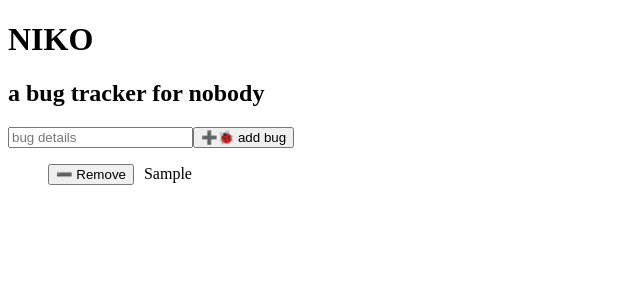
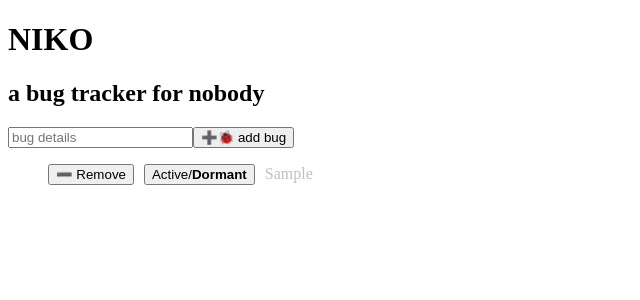
Before and after one commit to Objective-Enterprises/nik-react-ts, a React (Vite) app in the folder assignment/bug-tracker/: page / in a window 1280 px wide. Both pictures are taken after typing "Sample" into the empty fields and a click on the button "➕🐞 add bug". Shown: the top 300 px of the page, without its empty margins (0-640 px from the left). Built offline with nearby package versions, Linux system fonts and the light colour scheme.

Commit message:
implement the toggle button

```diff
--- a/assignment/bug-tracker/src/BugController.tsx
+++ b/assignment/bug-tracker/src/BugController.tsx
@@ -1,13 +1,13 @@
 import { useState } from "react";
 import AddBugForm from "./AddBugForm";
-import { BugContext } from "./BugContext";
+import { BugContext, type Bug } from "./BugContext";
 import BugList from "./BugList";
 
 export default function BugController () {
-  const [bugs, setBugs] = useState<string[]>([])
+  const [bugs, setBugs] = useState<Bug[]>([])
 
   function addBug (bugText: string) {
-    const newBugs = [...bugs, bugText];
+    const newBugs = [...bugs, { text: bugText, active: false }];
     setBugs(newBugs);
   }
 
@@ -18,12 +18,25 @@ export default function BugController () {
     setBugs(newBugs)
   }
 
+  function toggleBug (indexToToggle: number) {
+    const newBugs = bugs.map((item, index) => {
+      if (indexToToggle !== index) {
+        return item
+      }
+      const updatedBug = {...item, active: !item.active};
+      return updatedBug
+    })
+
+    setBugs(newBugs);
+  }
+
   return (
     <div>
       <BugContext value={{
         bugs,
         addBug,
-        removeBug
+        removeBug,
+        toggleBug
       }}>
         <AddBugForm />
         <BugList />
--- a/assignment/bug-tracker/src/BugItem.tsx
+++ b/assignment/bug-tracker/src/BugItem.tsx
@@ -1,8 +1,9 @@
-import { useBugContext } from "./BugContext"
+import { type Bug } from "./BugContext"
 import RemoveBugButton from "./RemoveBugButton";
+import ToggleActiveButton from "./ToggleActiveButton";
 
 interface BugItemProps {
-  element: string
+  element: Bug
   index: number
 }
 
@@ -15,7 +16,15 @@ export default function BugItem ({
       <RemoveBugButton
         indexToRemove={index}
       />
-      <span>{element}</span>
+      <ToggleActiveButton
+        element={element}
+        indexToToggle={index}
+      />
+      <span
+        style={{ color: element.active ? "red" : "rgb(192, 192, 192)" }}
+      >
+        {element.text}
+      </span>
     </li>
   )
 }
--- /dev/null
+++ b/assignment/bug-tracker/src/ToggleActiveButton.tsx
@@ -0,0 +1,30 @@
+import { useBugContext, type Bug } from "./BugContext";
+
+interface ToggleActiveButtonProps {
+  element: Bug
+  indexToToggle: number
+}
+export default function ToggleActiveButton ({
+  element,
+  indexToToggle
+}: ToggleActiveButtonProps) {
+  const contextValue = useBugContext();
+  return (
+    <button
+        type="button"
+        onClick={() => contextValue.toggleBug(indexToToggle)}
+        style={{ marginRight: "10px" }}
+      >
+        {element.active ? (
+          <>
+            <b>Active</b>/Dormant
+          </>
+        ) : (
+          <>
+            Active/<b>Dormant</b>
+          </>
+        )}
+        {/* Active/Dormant */}
+      </button>
+  )
+}
```
Also changed, not shown: assignment/bug-tracker/src/BugContext.ts (+8 -2 lines).
